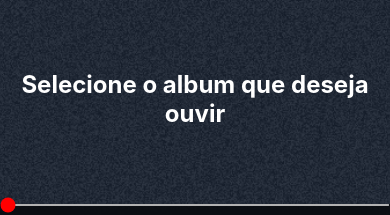
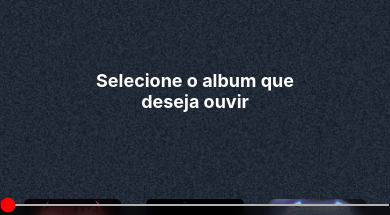
Before and after one commit to urbanykv/metallica-music, a React (Create React App) app: page / in a window 390 px wide. Shown: the part 580-795 px from the top of the page. Built offline with nearby package versions, Linux system fonts and the light colour scheme.

Commit message:
mais alguns ajustes

```diff
--- a/src/components/main/main.css
+++ b/src/components/main/main.css
@@ -185,6 +185,24 @@ main{
         cursor: pointer;
         transition: 0.5s ease;
     }
+
+    .selecionar-album{
+        padding: 50px 0;
+        width: 100%;
+        height: 600px;
+        display: flex;
+        justify-content: flex-start;
+        gap: 30px;
+        align-items: center;
+        flex-direction: column;
+        color: white;
+    }
+
+
+    .selecionar-album h2{
+        width: 250px;
+        font-size: 18px;
+    }
 }
 
 @media (max-width: 750px)  {
@@ -196,7 +214,7 @@ main{
         background-color: rgba(42, 46, 46, 0.096);
         gap: 50px;
         user-select: none;
-        margin-top: 70px;
+        margin-top: 35px;
 
     }
 
```
